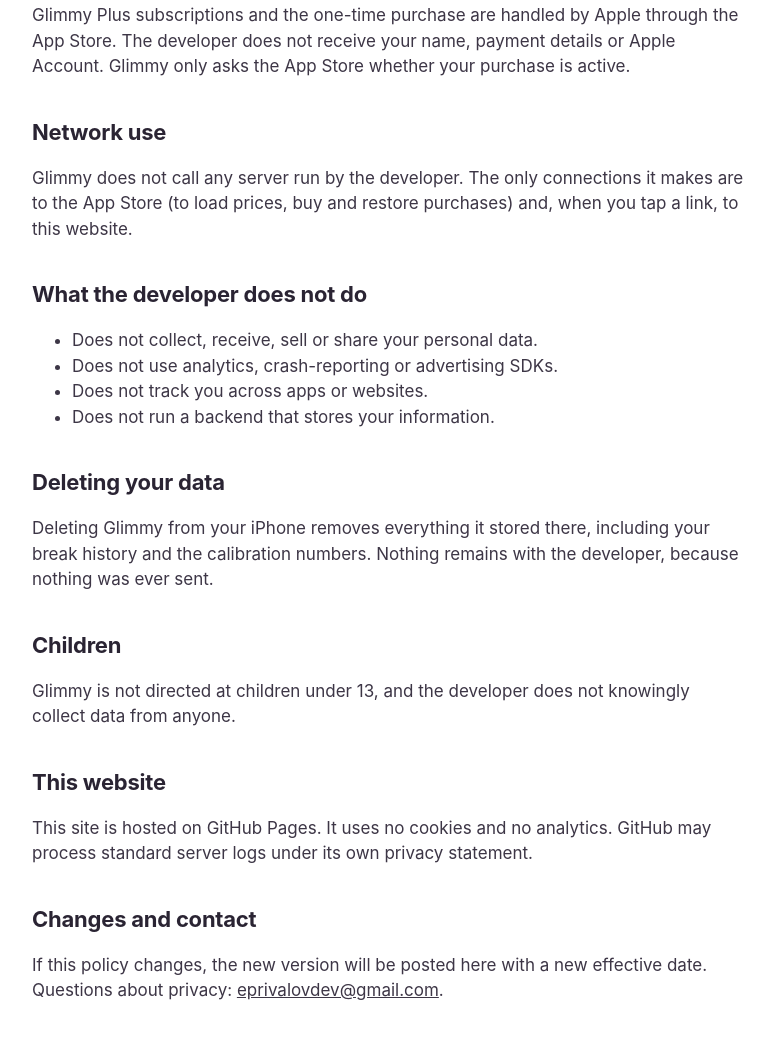
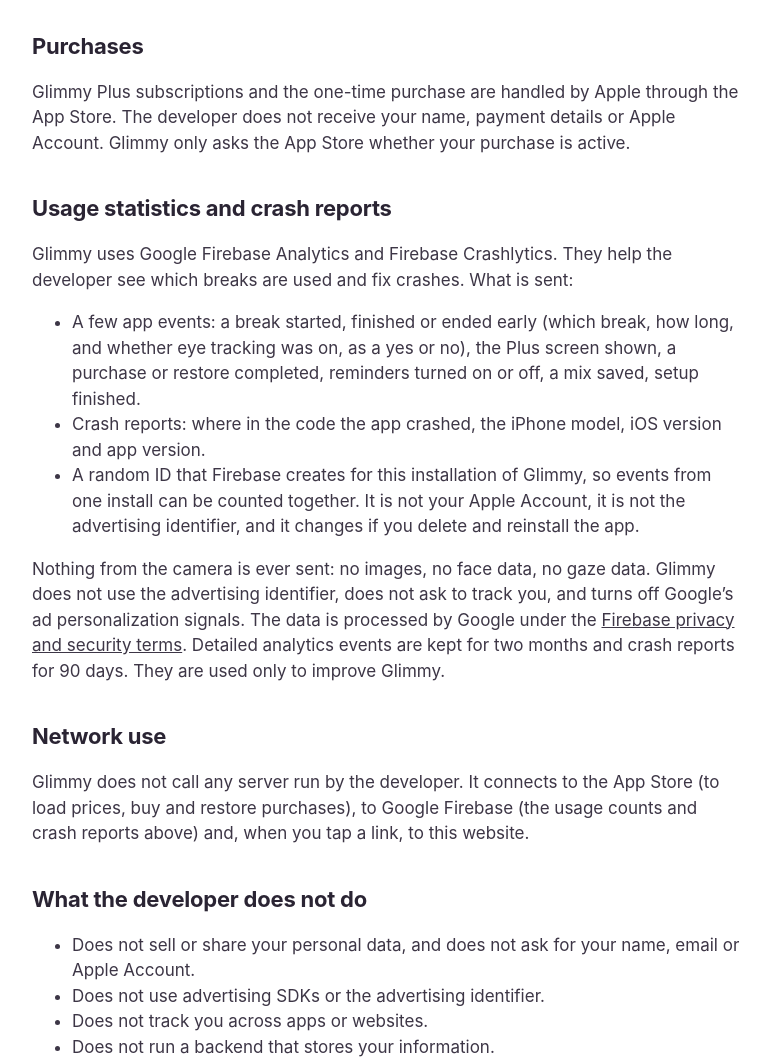
Before and after one commit to eprivalovdev/glimmy-ios, a plain HTML site: page privacy.html in a window 1280 px wide. Shown: the part 1405-2468 px from the top of the page, without its empty margins (336-1110 px from the left). Drawn offline with Linux system fonts and the light colour scheme.

Commit message:
Privacy: Firebase usage counts and crash reports explained; nothing from the camera is sent

```diff
--- a/privacy.html
+++ b/privacy.html
@@ -4,7 +4,7 @@
   <meta charset="utf-8">
   <meta name="viewport" content="width=device-width, initial-scale=1, viewport-fit=cover">
   <title>Glimmy Privacy Policy</title>
-  <meta name="description" content="Glimmy collects nothing. Eye tracking happens on your iPhone and nothing is saved or sent.">
+  <meta name="description" content="Eye tracking happens on your iPhone and nothing from the camera is saved or sent. Anonymous usage counts and crash reports only.">
   <meta name="theme-color" content="#FFFFFF">
   <link rel="icon" type="image/png" href="favicon.png">
   <link rel="apple-touch-icon" href="apple-touch-icon.png">
@@ -35,10 +35,10 @@
     </div>
   </section>
   <div class="wrap doc">
-    <nav class="toc" aria-label="On this page"><span class="footnote">On this page</span><ol><li><a href="#camera">The camera and your face</a></li><li><a href="#device">What stays on your iPhone</a></li><li><a href="#reminders">Reminders</a></li><li><a href="#purchases">Purchases</a></li><li><a href="#network">Network use</a></li><li><a href="#not">What the developer does not do</a></li><li><a href="#delete">Deleting your data</a></li><li><a href="#children">Children</a></li><li><a href="#site">This website</a></li><li><a href="#changes">Changes and contact</a></li></ol></nav>
+    <nav class="toc" aria-label="On this page"><span class="footnote">On this page</span><ol><li><a href="#camera">The camera and your face</a></li><li><a href="#device">What stays on your iPhone</a></li><li><a href="#reminders">Reminders</a></li><li><a href="#purchases">Purchases</a></li><li><a href="#stats">Usage statistics and crash reports</a></li><li><a href="#network">Network use</a></li><li><a href="#not">What the developer does not do</a></li><li><a href="#delete">Deleting your data</a></li><li><a href="#children">Children</a></li><li><a href="#site">This website</a></li><li><a href="#changes">Changes and contact</a></li></ol></nav>
     <article class="prose">
-      <p class="meta">Effective date: November 24, 2026</p>
-      <div class="short" id="short"><p><strong>Short version:</strong> Glimmy collects nothing. There is no account, no server, no analytics, no ads and no tracking. Your breaks and settings stay on your iPhone. If you allow the camera, Glimmy looks at your eyes during a break to play along, then forgets what it saw: nothing is recorded, saved or sent anywhere.</p></div>
+      <p class="meta">Effective date: November 25, 2026</p>
+      <div class="short" id="short"><p><strong>Short version:</strong> There is no account, no ads and no tracking. Your breaks and settings stay on your iPhone. If you allow the camera, Glimmy looks at your eyes during a break to play along, then forgets what it saw: nothing from the camera is recorded, saved or sent anywhere. To find bugs and see which breaks people use, Glimmy sends anonymous usage counts and crash reports through Google Firebase. They are not linked to your name or Apple Account and are never used for advertising.</p></div>
 
       <h2 id="camera">The camera and your face</h2>
       <p>Glimmy asks for the camera only when you choose to turn on eye tracking (during setup or in Settings). Breaks never ask for it, and everything works without it.</p>
@@ -55,22 +55,31 @@
       <h2 id="purchases">Purchases</h2>
       <p>Glimmy Plus subscriptions and the one-time purchase are handled by Apple through the App Store. The developer does not receive your name, payment details or Apple Account. Glimmy only asks the App Store whether your purchase is active.</p>
 
+      <h2 id="stats">Usage statistics and crash reports</h2>
+      <p>Glimmy uses Google Firebase Analytics and Firebase Crashlytics. They help the developer see which breaks are used and fix crashes. What is sent:</p>
+      <ul>
+        <li>A few app events: a break started, finished or ended early (which break, how long, and whether eye tracking was on, as a yes or no), the Plus screen shown, a purchase or restore completed, reminders turned on or off, a mix saved, setup finished.</li>
+        <li>Crash reports: where in the code the app crashed, the iPhone model, iOS version and app version.</li>
+        <li>A random ID that Firebase creates for this installation of Glimmy, so events from one install can be counted together. It is not your Apple Account, it is not the advertising identifier, and it changes if you delete and reinstall the app.</li>
+      </ul>
+      <p>Nothing from the camera is ever sent: no images, no face data, no gaze data. Glimmy does not use the advertising identifier, does not ask to track you, and turns off Google&rsquo;s ad personalization signals. The data is processed by Google under the <a href="https://firebase.google.com/support/privacy">Firebase privacy and security terms</a>. Detailed analytics events are kept for two months and crash reports for 90 days. They are used only to improve Glimmy.</p>
+
       <h2 id="network">Network use</h2>
-      <p>Glimmy does not call any server run by the developer. The only connections it makes are to the App Store (to load prices, buy and restore purchases) and, when you tap a link, to this website.</p>
+      <p>Glimmy does not call any server run by the developer. It connects to the App Store (to load prices, buy and restore purchases), to Google Firebase (the usage counts and crash reports above) and, when you tap a link, to this website.</p>
 
       <h2 id="not">What the developer does not do</h2>
       <ul>
-        <li>Does not collect, receive, sell or share your personal data.</li>
-        <li>Does not use analytics, crash-reporting or advertising SDKs.</li>
+        <li>Does not sell or share your personal data, and does not ask for your name, email or Apple Account.</li>
+        <li>Does not use advertising SDKs or the advertising identifier.</li>
         <li>Does not track you across apps or websites.</li>
         <li>Does not run a backend that stores your information.</li>
       </ul>
 
       <h2 id="delete">Deleting your data</h2>
-      <p>Deleting Glimmy from your iPhone removes everything it stored there, including your break history and the calibration numbers. Nothing remains with the developer, because nothing was ever sent.</p>
+      <p>Deleting Glimmy from your iPhone removes everything it stored there, including your break history and the calibration numbers. The anonymous usage counts and crash reports already sent stay in Firebase until they expire; they cannot be tied back to you, but if you want them removed, write to the address below with the approximate date you used the app.</p>
 
       <h2 id="children">Children</h2>
-      <p>Glimmy is not directed at children under 13, and the developer does not knowingly collect data from anyone.</p>
+      <p>Glimmy is not directed at children under 13, and the developer does not knowingly collect personal information from children.</p>
 
       <h2 id="site">This website</h2>
       <p>This site is hosted on GitHub Pages. It uses no cookies and no analytics. GitHub may process standard server logs under its own privacy statement.</p>
```
Also changed, not shown: index.html (+1 -1 lines).
